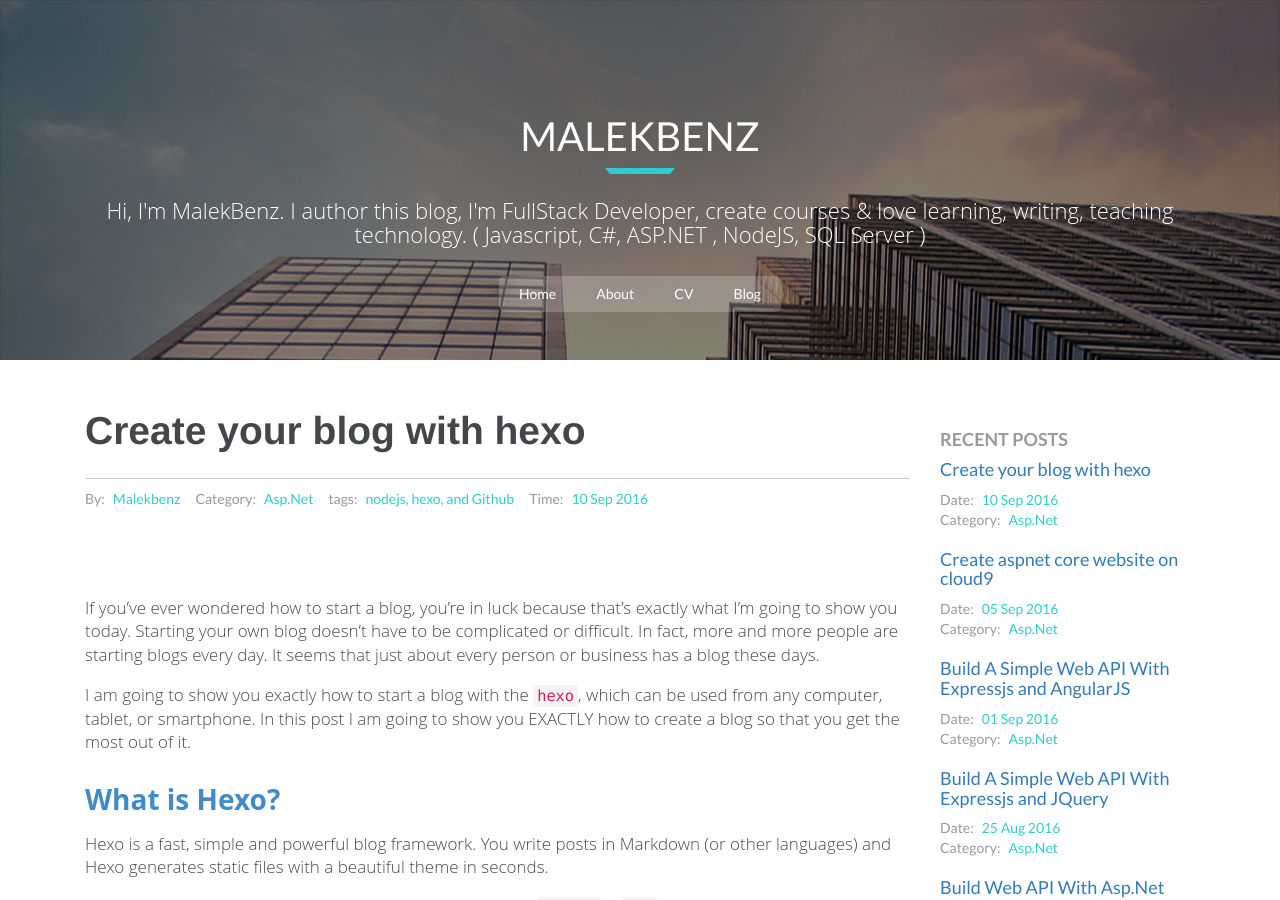
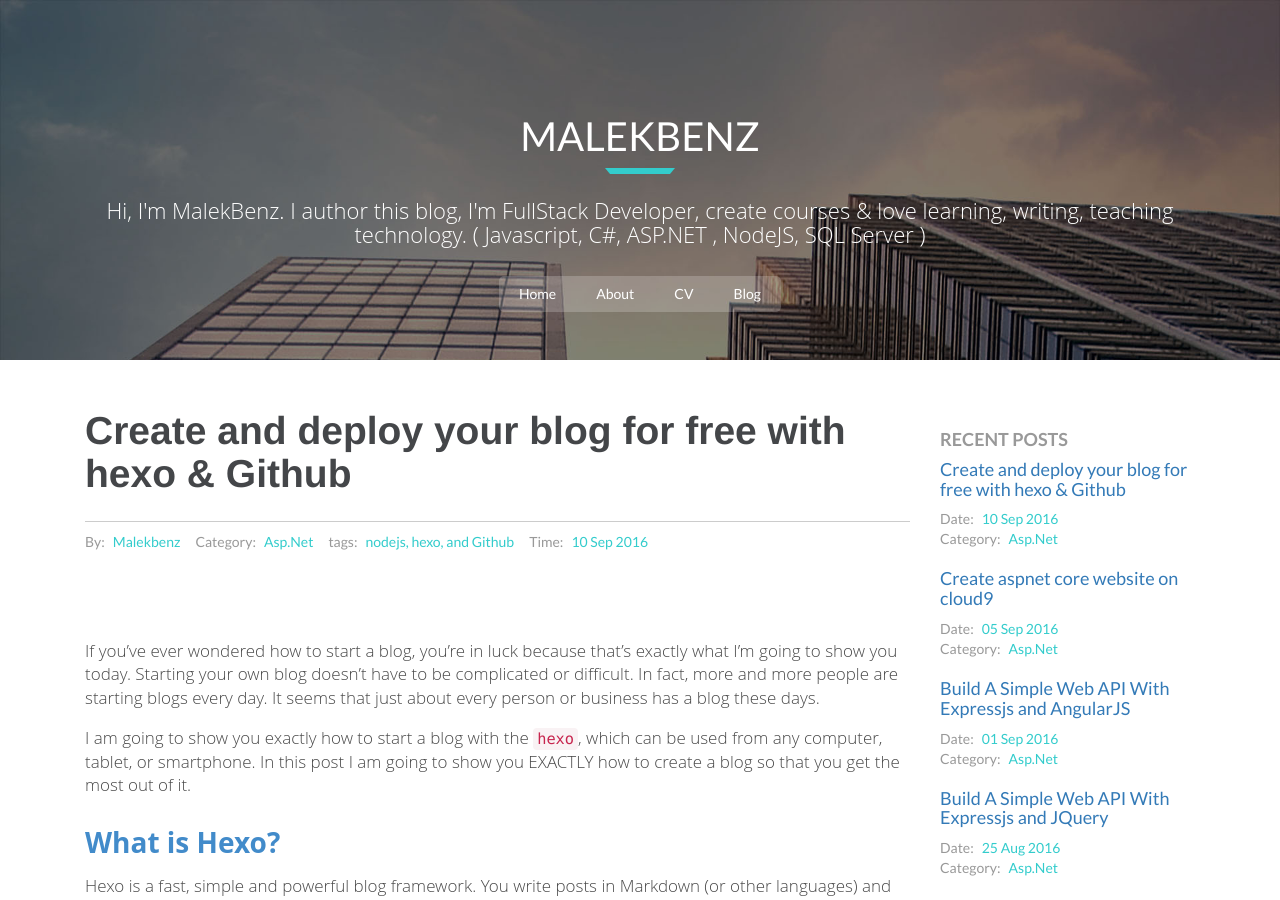
Before and after one commit to malekbenz/malekbenz, a Jekyll site: the page built from _posts/2016-09-10-Create-Deploy-Blog-for-free-with-Hexo-Github.md, in a window 1280 px wide and 900 px high. Built offline with Jekyll 4.4.1, drawn with Linux system fonts in a browser that asks for light colours; nearby versions of some CDN libraries; comment, search, counter and statistics services are not loaded.

Commit message:
changes name

```diff
--- a/_posts/2016-09-10-Create-Blog-with-Hexo.md
+++ b/_posts/2016-09-10-Create-Deploy-Blog-for-free-with-Hexo-Github.md
@@ -1,6 +1,6 @@
 ---
 layout: post
-title: "Create your blog with hexo"
+title: "Create and deploy your blog for free with hexo & Github"
 date: 2016-09-10
 author: Malekbenz
 comments: true
```
